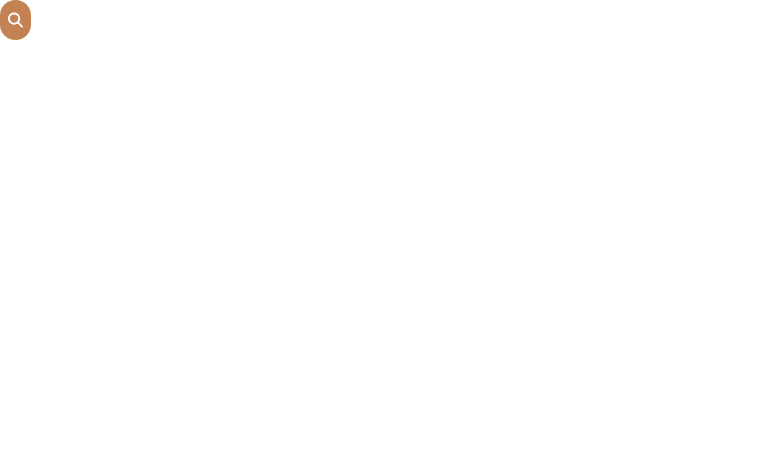
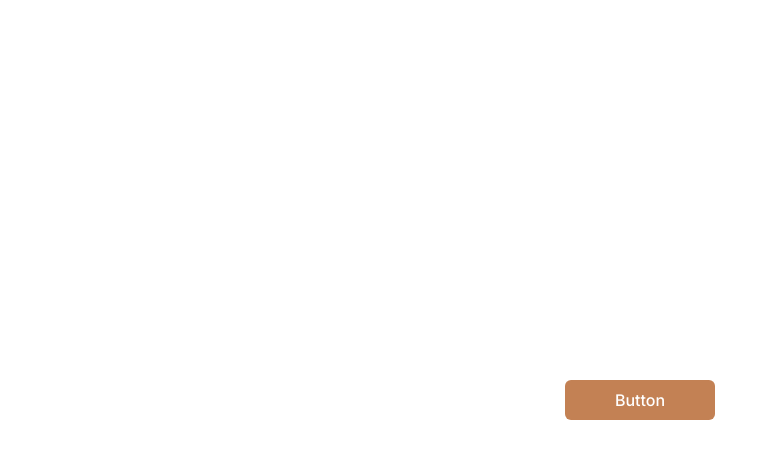
Before and after one commit to nicnic31/project-template, a Next.js app: page / in a window 1280 px wide. Shown: the top 458 px of the page, without its empty margins (0-778 px from the left). Built offline with nearby package versions, Linux system fonts and the light colour scheme.

Commit message:
created Button component

```diff
--- a/src/app/page.tsx
+++ b/src/app/page.tsx
@@ -3,15 +3,14 @@ import Input from "@/components/ui/input/input";
 import { FontAwesomeIcon } from "@fortawesome/react-fontawesome";
 import { faMagnifyingGlass } from "@fortawesome/free-solid-svg-icons";
 import IconButton from "@/components/ui/iconButton";
+import Button from "@/components/ui/button";
 
 export default function Home() {
   return (
-    <IconButton color="primary">
-      <FontAwesomeIcon
-        icon={faMagnifyingGlass}
-        height={15}
-        width={15}
-      />
-    </IconButton>
+    <div className="flex h-screen items-center justify-center">
+      <Button>
+        <p>Button</p>
+      </Button>
+    </div>
   );
 }
--- /dev/null
+++ b/src/components/icon/spinner.tsx
@@ -0,0 +1,19 @@
+export default function SpinnerIcon(props: React.SVGAttributes<{}>) {
+  return (
+    <svg
+      width="20px"
+      height="20px"
+      viewBox="0 0 24 24"
+      fill="none"
+      xmlns="http://www.w3.org/2000/svg"
+      {...props}
+    >
+      <path
+        d="M20.0001 12C20.0001 13.3811 19.6425 14.7386 18.9623 15.9405C18.282 17.1424 17.3022 18.1477 16.1182 18.8587C14.9341 19.5696 13.5862 19.9619 12.2056 19.9974C10.825 20.0328 9.45873 19.7103 8.23975 19.0612"
+        stroke="currentColor"
+        stroke-width="3.55556"
+        stroke-linecap="round"
+      />
+    </svg>
+  );
+}
--- /dev/null
+++ b/src/components/ui/button/button.tsx
@@ -0,0 +1,139 @@
+import { forwardRef } from "react";
+import cn from "classnames";
+import { textSizes } from "@/utils/textSizes";
+import SpinnerIcon from "@/components/icon/spinner";
+
+type Sizes = "small" | "medium" | "large";
+
+type Shapes = "pill" | "rounded" | "circle";
+
+type VariantNames = "contained" | "outlined" | "text";
+
+type ColorNames =
+  | "primary"
+  | "success"
+  | "danger"
+  | "warning"
+  | "white"
+  | "default";
+
+const containedStyles = (color: ColorNames) => {
+  switch (color) {
+    case "primary":
+      return "bg-brown text-white hover:bg-dark-brown";
+    case "success":
+      return "bg-green text-white hover:bg-dark-green";
+    case "danger":
+      return "bg-red text-white hover:bg-dark-red";
+    case "warning":
+      return "bg-yellow text-white hover:bg-dark-yellow";
+    case "white":
+      return "bg-yellow text-dark-gray hover:bg-light-gray";
+    default:
+      return "bg-blue text-white hover:bg-dark-blue";
+  }
+};
+
+const borders = (color: ColorNames) => {
+  switch (color) {
+    case "primary":
+      return "border-brown hover:border-dark-brown";
+    case "success":
+      return "border-green hover:border-dark-green";
+    case "danger":
+      return "border-red hover:border-dark-red";
+    case "warning":
+      return "border-yellow hover:border-dark-yellow";
+    case "white":
+      return "border-white";
+    default:
+      return "border-blue hover:border-dark-blue";
+  }
+};
+
+const textColors = (color: ColorNames) => {
+  switch (color) {
+    case "primary":
+      return "text-brown hover:text-dark-brown";
+    case "success":
+      return "text-green hover:text-dark-green";
+    case "danger":
+      return "text-red hover:text-dark-red";
+    case "warning":
+      return "text-yellow hover:text-dark-yellow";
+    case "white":
+      return "text-gray hover:text-dark-gray";
+    default:
+      return "text-blue hover:text-dark-blue";
+  }
+};
+
+const btnShapes = (shape: Shapes) => {
+  if (shape === "circle" || shape === "pill") {
+    return "rounded-full";
+  }
+  return "rounded-md";
+};
+
+export interface IButtonProps
+  extends React.ButtonHTMLAttributes<HTMLButtonElement> {
+  color?: ColorNames;
+  variant?: VariantNames;
+  shape?: Shapes;
+  size?: Sizes;
+  isLoading?: boolean;
+  isDisabled?: boolean;
+  isFullWidth?: boolean;
+  children: React.ReactNode;
+}
+
+const Button = forwardRef<HTMLButtonElement, IButtonProps>(
+  (
+    {
+      variant = "contained",
+      color = "primary",
+      shape = "rounded",
+      size = "medium",
+      isLoading = false,
+      isDisabled = false,
+      isFullWidth = false,
+      children,
+      className,
+      onClick,
+      ...buttonProps
+    },
+    ref
+  ) => {
+    return (
+      <button
+        onClick={onClick}
+        ref={ref}
+        className={cn(
+          "p-2 flex justify-center h-fit font-medium",
+          variant === "contained" ? containedStyles(color) : "bg-white",
+          variant === "outlined" && borders(color),
+          variant === "outlined" && "border hover:border-2",
+          (variant === "outlined" || variant === "text") && textColors(color),
+          btnShapes(shape),
+          textSizes(size),
+          (isLoading || isDisabled) && "opacity-50",
+          isFullWidth ? "w-full" : "min-w-[150px]",
+          className
+        )}
+        disabled={isLoading || isDisabled}
+        {...buttonProps}
+      >
+        {isLoading ? (
+          <div className="animate-spin w-fit">
+            <SpinnerIcon />
+          </div>
+        ) : (
+          children
+        )}
+      </button>
+    );
+  }
+);
+
+Button.displayName = "Button";
+export default Button;
--- /dev/null
+++ b/src/components/ui/button/index.tsx
@@ -0,0 +1,2 @@
+export { default } from "./button";
+export type { IButtonProps } from "./button";
```
